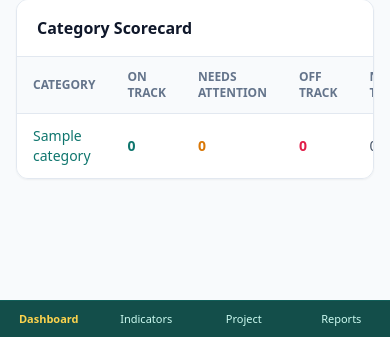
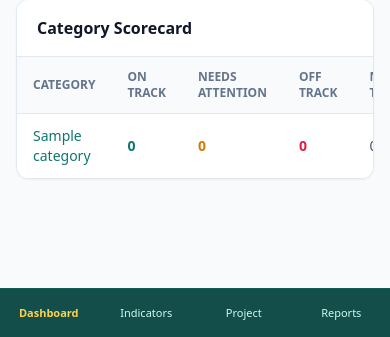
Before and after one commit to ES2-Limited/SPIN-MEIS, a Laravel app: page / in a window 390 px wide. Shown: the part 507-844 px from the top of the page. Run offline with Laravel 12, Linux system fonts and the light colour scheme; tables that the repository leaves empty hold one stand-in row (values such as "Sample post"); style sheets or scripts are compiled from the project's sources; parts of the project's set-up code (start-up, migrations or seed data) failed here and were passed over; some libraries are stand-ins or nearby versions.

Commit message:
UI: WCAG 2.1 AA accessibility, skip link, ARIA landmarks, and focus rings

```diff
--- a/resources/views/components/layouts/app.blade.php
+++ b/resources/views/components/layouts/app.blade.php
@@ -11,20 +11,24 @@
     @livewireStyles
 </head>
 <body class="bg-slate-50 text-slate-900 antialiased min-h-screen flex flex-col md:flex-row">
+    <a href="#main-content" class="sr-only focus:not-sr-only focus:fixed focus:top-3 focus:left-3 focus:z-50 focus:px-4 focus:py-2 focus:rounded-lg focus:bg-amber-400 focus:text-slate-950 focus:font-semibold focus:shadow-lg">
+        Skip to main content
+    </a>
+
     {{-- Desktop Sidebar --}}
-    <aside class="hidden md:flex md:w-64 md:flex-col md:fixed md:inset-y-0 bg-teal-900 text-teal-50 border-r border-teal-800">
+    <aside aria-label="Sidebar" class="hidden md:flex md:w-64 md:flex-col md:fixed md:inset-y-0 bg-teal-900 text-teal-50 border-r border-teal-800">
         <div class="flex items-center gap-3 px-4 py-4 border-b border-teal-800">
-            <img src="/icons/icon-192.svg" alt="SPIN MEIS" class="w-8 h-8 rounded-lg">
+            <img src="/icons/icon-192.svg" alt="SPIN MEIS 2.0 logo" class="w-8 h-8 rounded-lg">
             <div>
                 <div class="font-bold text-sm tracking-wide text-white">SPIN MEIS 2.0</div>
                 <div class="text-[11px] text-amber-300 font-medium">FMWR&amp;S · Nigeria</div>
             </div>
         </div>
 
-        <nav class="flex-1 overflow-y-auto px-3 py-4 space-y-5 text-sm">
+        <nav aria-label="Primary" class="flex-1 overflow-y-auto px-3 py-4 space-y-5 text-sm">
             <div>
                 <div class="px-2 mb-1 text-[11px] font-semibold uppercase tracking-wider text-teal-300">Overview</div>
-                <a href="{{ route('dashboard') }}" class="flex items-center gap-2 px-2.5 py-2 rounded-md {{ request()->routeIs('dashboard') ? 'bg-teal-800 text-amber-300 font-semibold' : 'hover:bg-teal-800/60 text-teal-100' }}">
+                <a href="{{ route('dashboard') }}" @if(request()->routeIs('dashboard')) aria-current="page" @endif class="flex items-center gap-2 px-2.5 py-2 rounded-md focus-visible:outline-none focus-visible:ring-2 focus-visible:ring-amber-400 {{ request()->routeIs('dashboard') ? 'bg-teal-800 text-amber-300 font-semibold' : 'hover:bg-teal-800/60 text-teal-100' }}">
                     <span>Dashboard</span>
                 </a>
             </div>
@@ -81,24 +85,24 @@
     </header>
 
     {{-- Main Content --}}
-    <main class="flex-1 md:pl-64 pb-20 md:pb-8">
+    <main id="main-content" tabindex="-1" class="flex-1 md:pl-64 pb-20 md:pb-8 focus:outline-none">
         <div class="max-w-7xl mx-auto px-4 sm:px-6 lg:px-8 py-6">
             {{ $slot }}
         </div>
     </main>
 
     {{-- Mobile Bottom Navigation --}}
-    <nav class="md:hidden fixed bottom-0 inset-x-0 bg-teal-900 text-teal-100 border-t border-teal-800 grid grid-cols-4 text-[11px] z-50">
-        <a href="{{ route('dashboard') }}" class="flex flex-col items-center justify-center py-2.5 {{ request()->routeIs('dashboard') ? 'text-amber-300 font-semibold' : '' }}">
+    <nav aria-label="Mobile navigation" class="md:hidden fixed bottom-0 inset-x-0 bg-teal-900 text-teal-100 border-t border-teal-800 grid grid-cols-4 text-[11px] z-50">
+        <a href="{{ route('dashboard') }}" @if(request()->routeIs('dashboard')) aria-current="page" @endif class="flex flex-col items-center justify-center min-h-[48px] py-2.5 focus-visible:outline-none focus-visible:ring-2 focus-visible:ring-amber-400 {{ request()->routeIs('dashboard') ? 'text-amber-300 font-semibold' : '' }}">
             <span>Dashboard</span>
         </a>
-        <a href="{{ url('/categories/results-framework') }}" class="flex flex-col items-center justify-center py-2.5 {{ request()->is('categories/*') ? 'text-amber-300 font-semibold' : '' }}">
+        <a href="{{ url('/categories/results-framework') }}" @if(request()->is('categories/*')) aria-current="page" @endif class="flex flex-col items-center justify-center min-h-[48px] py-2.5 focus-visible:outline-none focus-visible:ring-2 focus-visible:ring-amber-400 {{ request()->is('categories/*') ? 'text-amber-300 font-semibold' : '' }}">
             <span>Indicators</span>
         </a>
-        <a href="{{ route('project-data.river-basin') }}" class="flex flex-col items-center justify-center py-2.5 {{ request()->is('project-data/*') ? 'text-amber-300 font-semibold' : '' }}">
+        <a href="{{ route('project-data.river-basin') }}" @if(request()->is('project-data/*')) aria-current="page" @endif class="flex flex-col items-center justify-center min-h-[48px] py-2.5 focus-visible:outline-none focus-visible:ring-2 focus-visible:ring-amber-400 {{ request()->is('project-data/*') ? 'text-amber-300 font-semibold' : '' }}">
             <span>Project</span>
         </a>
-        <a href="{{ route('reports') }}" class="flex flex-col items-center justify-center py-2.5 {{ request()->routeIs('reports') ? 'text-amber-300 font-semibold' : '' }}">
+        <a href="{{ route('reports') }}" @if(request()->routeIs('reports')) aria-current="page" @endif class="flex flex-col items-center justify-center min-h-[48px] py-2.5 focus-visible:outline-none focus-visible:ring-2 focus-visible:ring-amber-400 {{ request()->routeIs('reports') ? 'text-amber-300 font-semibold' : '' }}">
             <span>Reports</span>
         </a>
     </nav>
--- a/resources/views/livewire/category-page.blade.php
+++ b/resources/views/livewire/category-page.blade.php
@@ -27,12 +27,12 @@
     </div>
 
     {{-- Sub-group tabs --}}
-    <div class="flex flex-wrap gap-2 border-b border-slate-200 pb-3">
-        <button wire:click="selectSubgroup(null)" class="px-3 py-1.5 rounded-lg text-xs font-semibold {{ $activeSubgroupId === null ? 'bg-teal-700 text-white' : 'bg-white border border-slate-200 text-slate-700 hover:bg-slate-50' }}">
+    <div role="tablist" aria-label="Indicator sub-groups" class="flex flex-wrap gap-2 border-b border-slate-200 pb-3">
+        <button role="tab" aria-selected="{{ $activeSubgroupId === null ? 'true' : 'false' }}" wire:click="selectSubgroup(null)" class="px-3 py-1.5 rounded-lg text-xs font-semibold focus-visible:outline-none focus-visible:ring-2 focus-visible:ring-teal-600 {{ $activeSubgroupId === null ? 'bg-teal-700 text-white' : 'bg-white border border-slate-200 text-slate-700 hover:bg-slate-50' }}">
             All
         </button>
         @foreach($subgroups as $sg)
-            <button wire:click="selectSubgroup({{ $sg->id }})" class="px-3 py-1.5 rounded-lg text-xs font-semibold {{ $activeSubgroupId === $sg->id ? 'bg-teal-700 text-white' : 'bg-white border border-slate-200 text-slate-700 hover:bg-slate-50' }}">
+            <button role="tab" aria-selected="{{ $activeSubgroupId === $sg->id ? 'true' : 'false' }}" wire:click="selectSubgroup({{ $sg->id }})" class="px-3 py-1.5 rounded-lg text-xs font-semibold focus-visible:outline-none focus-visible:ring-2 focus-visible:ring-teal-600 {{ $activeSubgroupId === $sg->id ? 'bg-teal-700 text-white' : 'bg-white border border-slate-200 text-slate-700 hover:bg-slate-50' }}">
                 {{ $sg->name }}
             </button>
         @endforeach
--- a/resources/views/livewire/dashboard.blade.php
+++ b/resources/views/livewire/dashboard.blade.php
@@ -5,12 +5,14 @@
             <h1 class="text-2xl font-bold text-slate-900 mt-1">SPIN MEIS 2.0 Dashboard</h1>
         </div>
         <div class="flex items-center gap-2">
-            <select wire:model.live="year" class="border border-slate-300 rounded-lg px-3 py-1.5 text-sm bg-white">
+            <label for="dashboard-year" class="sr-only">Reporting Year</label>
+            <select id="dashboard-year" wire:model.live="year" class="border border-slate-300 rounded-lg px-3 py-1.5 text-sm bg-white focus:outline-none focus:ring-2 focus:ring-teal-600">
                 @foreach([2025, 2026, 2027, 2028, 2029] as $y)
                     <option value="{{ $y }}">{{ $y }}</option>
                 @endforeach
             </select>
-            <select wire:model.live="quarter" class="border border-slate-300 rounded-lg px-3 py-1.5 text-sm bg-white">
+            <label for="dashboard-quarter" class="sr-only">Reporting Quarter</label>
+            <select id="dashboard-quarter" wire:model.live="quarter" class="border border-slate-300 rounded-lg px-3 py-1.5 text-sm bg-white focus:outline-none focus:ring-2 focus:ring-teal-600">
                 <option value="">All Quarters</option>
                 <option value="1">Q1</option>
                 <option value="2">Q2</option>
```
